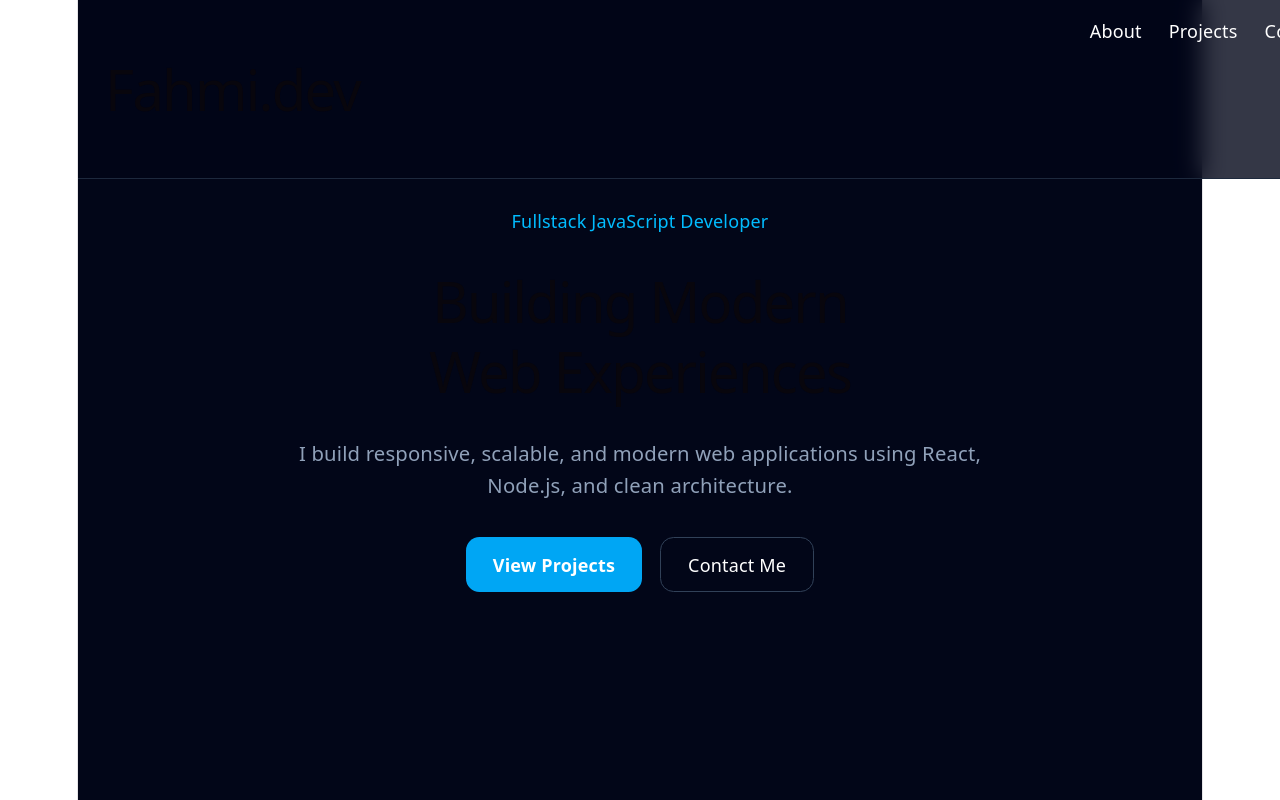
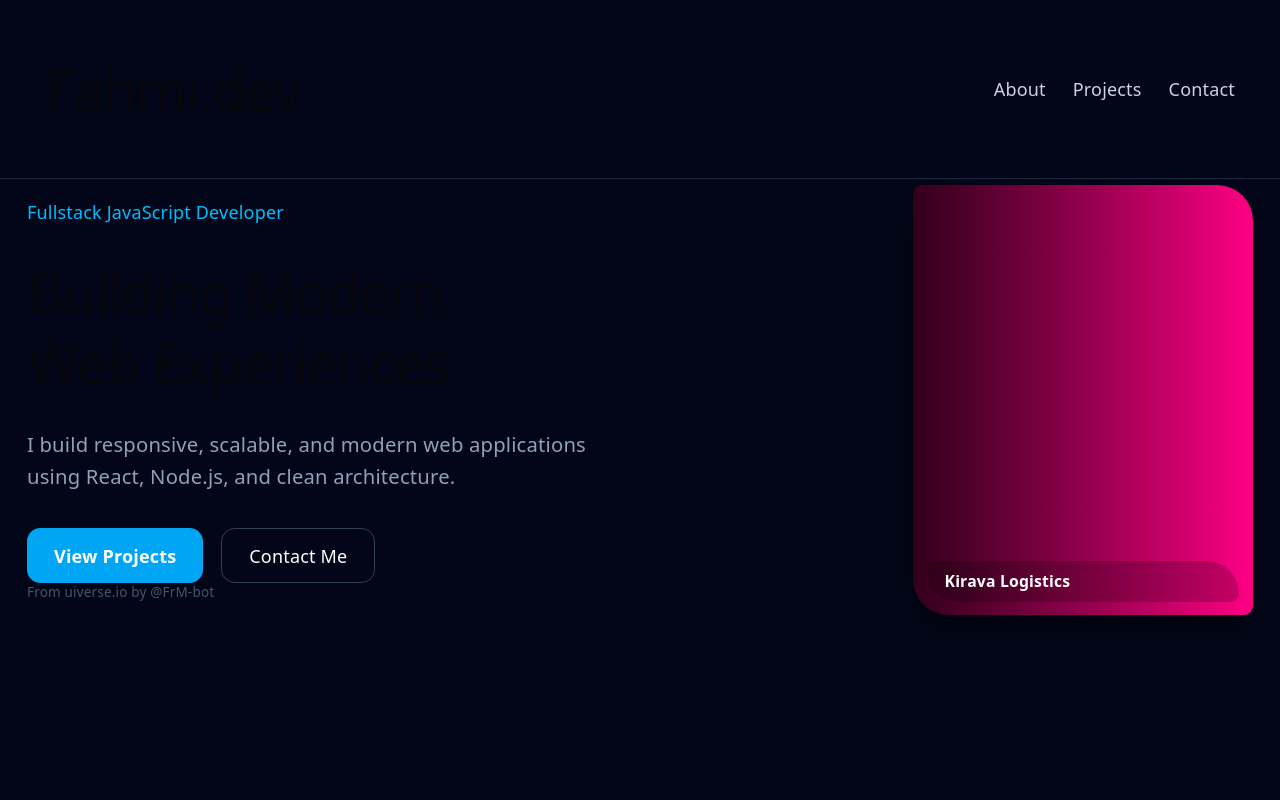
Before and after one commit to mochamadfahmifadillah/portfolio-fahmi-developer, a React (Vite) app in the folder client/: page / in a window 1280 px wide. Shown: the top 800 px of the page. Built offline with nearby package versions, Linux system fonts and the light colour scheme.

Commit message:
Menambahkan Hero Section dan Memperbaiki ukuran Navbar

```diff
--- a/client/src/components/Navbar.jsx
+++ b/client/src/components/Navbar.jsx
@@ -1,13 +1,23 @@
 const Navbar = () => {
   return (
-    <nav className="fixed top-0 w-full bg-slate-950/80 backdrop-blur-md border-b border-slate-800 z-50">
-      <div className="max-w-6xl mx-auto px-6 py-4 flex justify-between">
-        <h1 className="font-bold text-xl">Fahmi.dev</h1>
+    <nav className="fixed top-0 left-0 w-full bg-slate-950/80 backdrop-blur-md border-b border-slate-800 z-50">
+      <div className="max-w-7xl mx-auto px-6 lg:px-10 py-4 flex items-center justify-between">
+        <h1 className="font-bold text-xl text-white">
+          Fahmi.dev
+        </h1>
 
-        <ul className="flex gap-6">
-          <li>About</li>
-          <li>Projects</li>
-          <li>Contact</li>
+        <ul className="flex gap-6 text-slate-300">
+          <li className="hover:text-white transition cursor-pointer">
+            About
+          </li>
+
+          <li className="hover:text-white transition cursor-pointer">
+            Projects
+          </li>
+
+          <li className="hover:text-white transition cursor-pointer">
+            Contact
+          </li>
         </ul>
       </div>
     </nav>
--- a/client/src/index.css
+++ b/client/src/index.css
@@ -1,37 +1,45 @@
 @import "tailwindcss";
 
+/* =========================
+   ROOT DESIGN TOKENS
+========================= */
 :root {
   --text: #6b6375;
   --text-h: #08060d;
-  --bg: #fff;
+  --bg: #ffffff;
   --border: #e5e4e7;
   --code-bg: #f4f3ec;
+
   --accent: #aa3bff;
   --accent-bg: rgba(170, 59, 255, 0.1);
   --accent-border: rgba(170, 59, 255, 0.5);
+
   --social-bg: rgba(244, 243, 236, 0.5);
+
   --shadow:
-    rgba(0, 0, 0, 0.1) 0 10px 15px -3px, rgba(0, 0, 0, 0.05) 0 4px 6px -2px;
+    rgba(0, 0, 0, 0.1) 0 10px 15px -3px,
+    rgba(0, 0, 0, 0.05) 0 4px 6px -2px;
 
-  --sans: system-ui, 'Segoe UI', Roboto, sans-serif;
-  --heading: system-ui, 'Segoe UI', Roboto, sans-serif;
+  --sans: system-ui, "Segoe UI", Roboto, sans-serif;
+  --heading: system-ui, "Segoe UI", Roboto, sans-serif;
   --mono: ui-monospace, Consolas, monospace;
 
   font: 18px/145% var(--sans);
   letter-spacing: 0.18px;
+
   color-scheme: light dark;
   color: var(--text);
   background: var(--bg);
+
   font-synthesis: none;
   text-rendering: optimizeLegibility;
   -webkit-font-smoothing: antialiased;
   -moz-osx-font-smoothing: grayscale;
-
-  @media (max-width: 1024px) {
-    font-size: 16px;
-  }
 }
 
+/* =========================
+   DARK MODE
+========================= */
 @media (prefers-color-scheme: dark) {
   :root {
     --text: #9ca3af;
@@ -39,12 +47,16 @@
     --bg: #16171d;
     --border: #2e303a;
     --code-bg: #1f2028;
+
     --accent: #c084fc;
     --accent-bg: rgba(192, 132, 252, 0.15);
     --accent-border: rgba(192, 132, 252, 0.5);
+
     --social-bg: rgba(47, 48, 58, 0.5);
+
     --shadow:
-      rgba(0, 0, 0, 0.4) 0 10px 15px -3px, rgba(0, 0, 0, 0.25) 0 4px 6px -2px;
+      rgba(0, 0, 0, 0.4) 0 10px 15px -3px,
+      rgba(0, 0, 0, 0.25) 0 4px 6px -2px;
   }
 
   #social .button-icon {
@@ -52,22 +64,34 @@
   }
 }
 
-body {
-  margin: 0;
-}
-
-#root {
-  width: 1126px;
-  max-width: 100%;
-  margin: 0 auto;
-  text-align: center;
-  border-inline: 1px solid var(--border);
-  min-height: 100svh;
-  display: flex;
-  flex-direction: column;
+/* =========================
+   GLOBAL RESET (IMPORTANT)
+========================= */
+* {
   box-sizing: border-box;
 }
 
+body {
+  margin: 0;
+  background: var(--bg);
+  color: var(--text);
+}
+
+/* =========================
+   ROOT LAYOUT (FIXED FULL WIDTH)
+========================= */
+#root {
+  width: 100%;
+  min-height: 100vh;
+  margin: 0;
+  display: flex;
+  flex-direction: column;
+  text-align: left;
+}
+
+/* =========================
+   TYPOGRAPHY
+========================= */
 h1,
 h2 {
   font-family: var(--heading);
@@ -79,24 +103,22 @@ h1 {
   font-size: 56px;
   letter-spacing: -1.68px;
   margin: 32px 0;
-  @media (max-width: 1024px) {
-    font-size: 36px;
-    margin: 20px 0;
-  }
 }
+
 h2 {
   font-size: 24px;
   line-height: 118%;
   letter-spacing: -0.24px;
   margin: 0 0 8px;
-  @media (max-width: 1024px) {
-    font-size: 20px;
-  }
 }
+
 p {
   margin: 0;
 }
 
+/* =========================
+   CODE STYLE
+========================= */
 code,
 .counter {
   font-family: var(--mono);
--- a/client/src/sections/Hero.jsx
+++ b/client/src/sections/Hero.jsx
@@ -1,9 +1,15 @@
 import { motion } from 'framer-motion'
 
+/* From uiverse.io by @FrM-bot */
 const Hero = () => {
   return (
-    <section className="min-h-screen flex items-center justify-center px-6">
-      <div className="max-w-6xl mx-auto text-center">
+    <section className="min-h-screen flex items-center px-6 w-full">
+
+      <div className="w-full max-w-7xl mx-auto grid md:grid-cols-2 gap-16 items-center">
+
+        {/* LEFT */}
+        <div className="text-center md:text-left">
+
           <motion.p
             initial={{ opacity: 0, y: 20 }}
             animate={{ opacity: 1, y: 0 }}
@@ -17,7 +23,7 @@ const Hero = () => {
             initial={{ opacity: 0, y: 20 }}
             animate={{ opacity: 1, y: 0 }}
             transition={{ duration: 0.6 }}
-          className="text-5xl md:text-7xl font-bold leading-tight"
+            className="text-5xl md:text-7xl font-bold leading-tight text-white"
           >
             Building Modern
             <br />
@@ -28,7 +34,7 @@ const Hero = () => {
             initial={{ opacity: 0, y: 20 }}
             animate={{ opacity: 1, y: 0 }}
             transition={{ duration: 0.7 }}
-          className="text-slate-400 mt-6 max-w-2xl mx-auto text-lg"
+            className="text-slate-400 mt-6 max-w-xl md:mx-0 mx-auto text-lg"
           >
             I build responsive, scalable, and modern web applications using React,
             Node.js, and clean architecture.
@@ -38,7 +44,7 @@ const Hero = () => {
             initial={{ opacity: 0, y: 20 }}
             animate={{ opacity: 1, y: 0 }}
             transition={{ duration: 0.8 }}
-          className="mt-8 flex justify-center gap-4 flex-wrap"
+            className="mt-8 flex justify-center md:justify-start gap-4 flex-wrap"
           >
             <button className="bg-sky-500 hover:bg-sky-600 px-6 py-3 rounded-xl font-semibold transition">
               View Projects
@@ -48,6 +54,58 @@ const Hero = () => {
               Contact Me
             </button>
           </motion.div>
+
+          <p className="text-xs text-slate-600 mt-10">
+            From uiverse.io by @FrM-bot
+          </p>
+
+        </div>
+
+        {/* RIGHT CARD */}
+        <motion.div
+          initial={{ opacity: 0, scale: 0.9 }}
+          animate={{ opacity: 1, scale: 1 }}
+          transition={{ duration: 0.6 }}
+          className="flex justify-center md:justify-end"
+        >
+
+          <div className="
+            w-[260px] md:w-[340px]
+            relative
+            rounded-[0.5rem_2rem]
+            shadow-[0_15px_30px_-5px_rgba(0,0,0,0.6)]
+            transition-all duration-300
+            hover:scale-[1.05]
+          ">
+
+            {/* IMAGE */}
+            <div className="h-[340px] md:h-[430px] overflow-hidden rounded-[0.5rem_2rem] grid">
+
+              <div className="w-full h-full bg-gradient-to-r from-[#33001b] to-[#ff0084] transition-all duration-300 hover:scale-125" />
+
+            </div>
+
+            {/* DESCRIPTION */}
+            <div className="
+              absolute bottom-3 left-3
+              w-[92%]
+              px-4 py-2
+              text-left
+              backdrop-blur-[3px]
+              bg-black/20
+              rounded-[0.5rem_2rem]
+              transition-all duration-500
+              hover:translate-x-2 hover:rotate-[3deg]
+            ">
+              <h3 className="text-white text-sm font-semibold">
+                Kirava Logistics
+              </h3>
+            </div>
+
+          </div>
+
+        </motion.div>
+
       </div>
     </section>
   )
```
Lines whose indentation alone changed are shown as unchanged.
